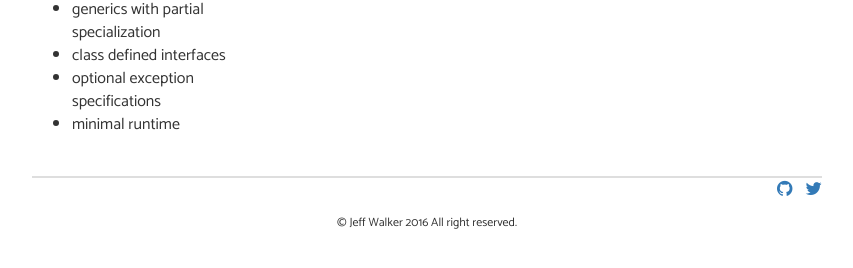
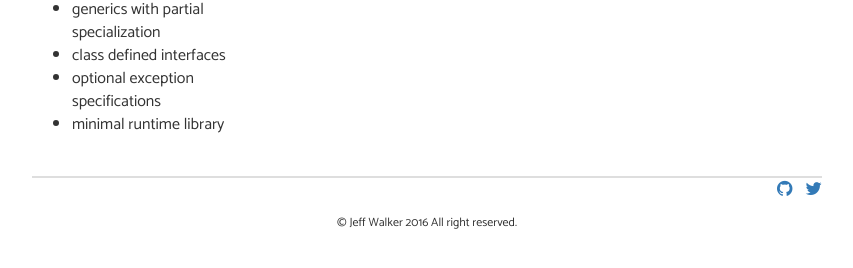
Before and after one commit to adamant/adamant-lang.org, a Jekyll site: the page built from index.html, in a window 1280 px wide. Shown: the part 421-689 px from the top of the page, without its empty margins (213-1066 px from the left). Built offline with Jekyll 4.4.1, drawn with Linux system fonts in a browser that asks for light colours; nearby versions of some CDN libraries; the list of posts is cut into pages by our own code.

Commit message:
clarify that minimal runtime means minimal runtime library

```diff
--- a/index.html
+++ b/index.html
@@ -18,7 +18,7 @@ layout: master
 			<li>generics with partial specialization</li>
 			<li>class defined interfaces</li>
 			<li>optional exception specifications</li>
-			<li>minimal runtime</li>
+			<li>minimal runtime library</li>
 		</ul>
 	</div>
 	<div class="col-md-8">
```
